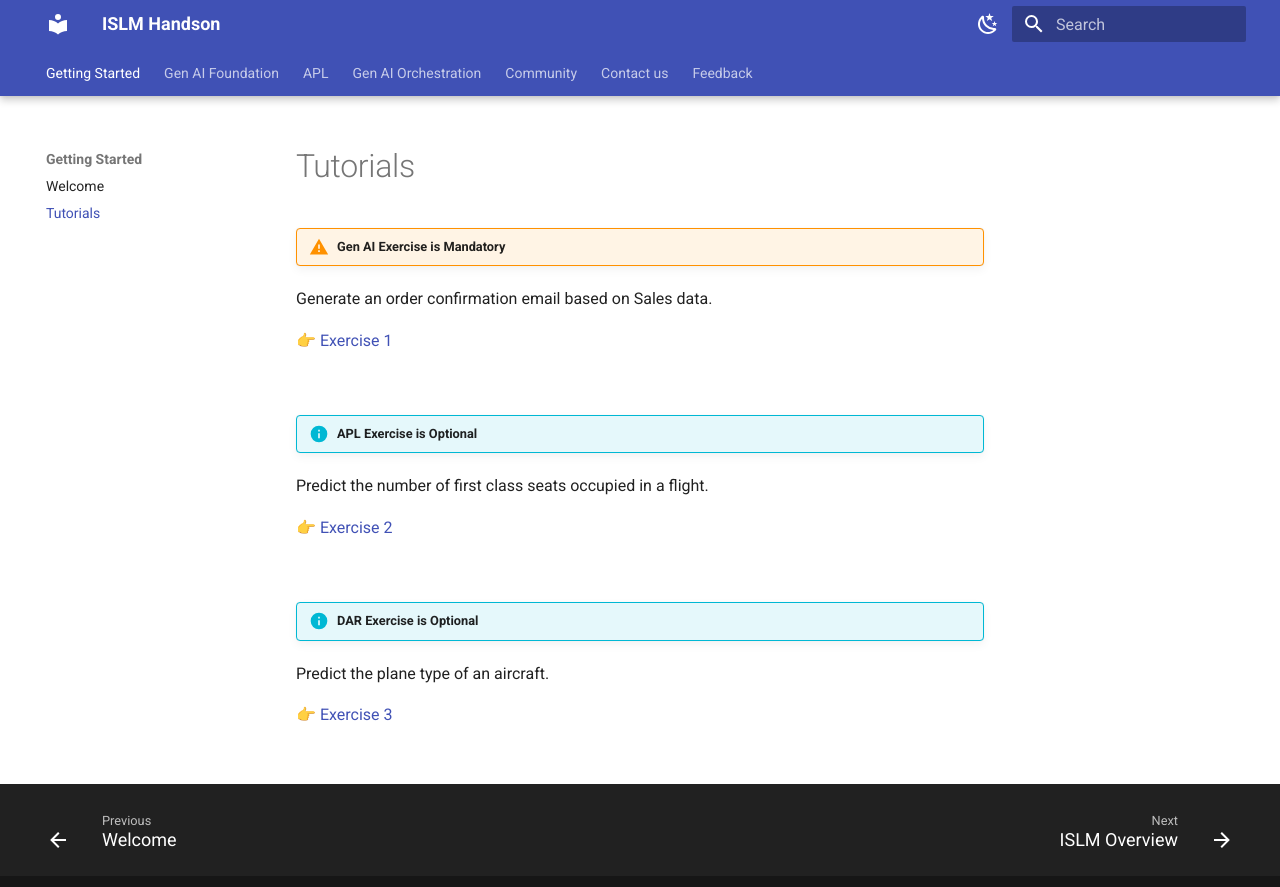
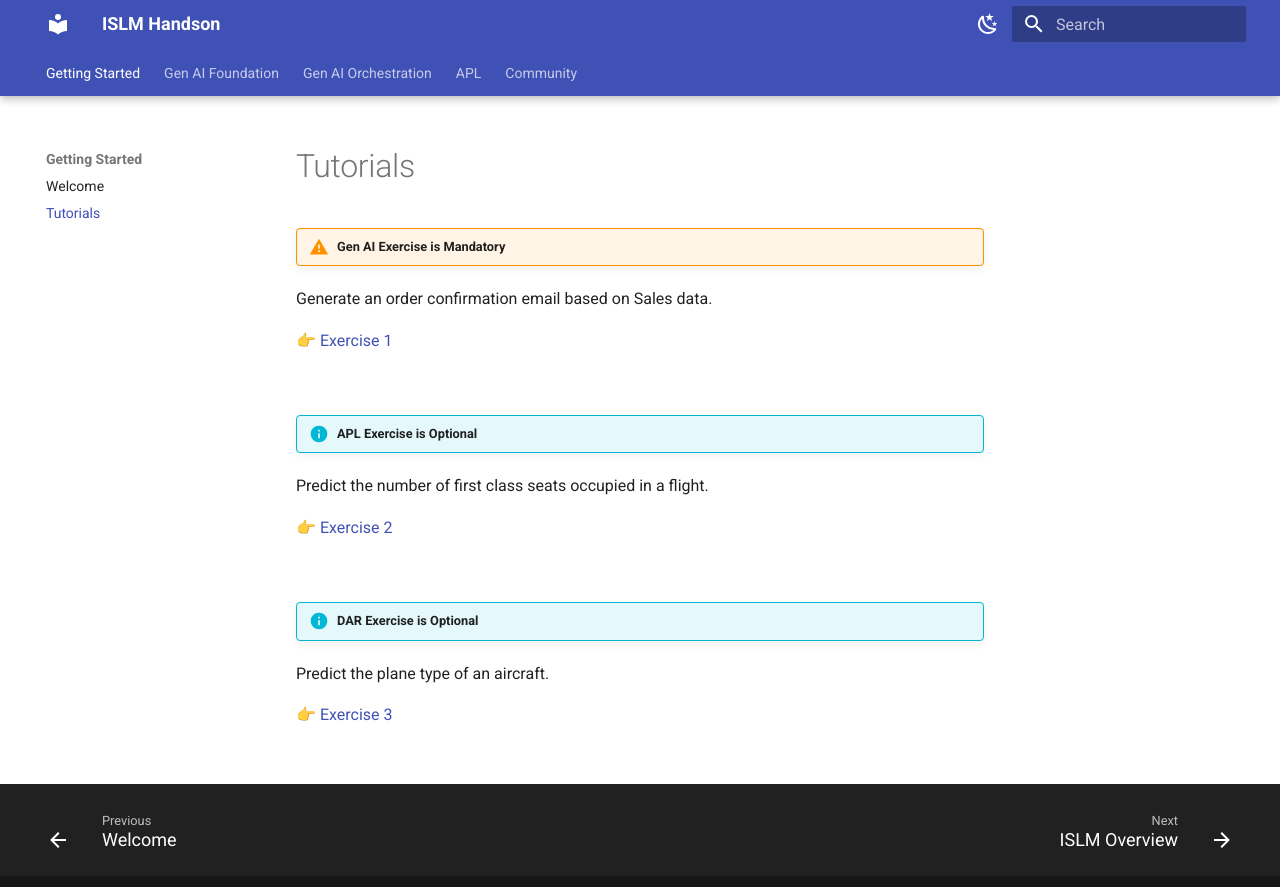
Before and after one commit to SAP-CLM-SL/ISLM, an MkDocs documentation site: the page built from docs/Gettingstarted/tutorials.md, in a window 1280 px wide. Shown: the top 887 px of the page. Built offline with MkDocs 1.6.1 and Material for MkDocs 9.7.7, drawn with Linux system fonts in a browser that asks for light colours; some of the changed lines change nothing that is shown.

Commit message:
Update mkdocs.yml

```diff
--- a/mkdocs.yml
+++ b/mkdocs.yml
@@ -49,6 +49,13 @@ nav:
       - Create Intelligent Scenario: "ISLM_with_SAPGenAI/createandpublish.md"
       - ML Operations: "ISLM_with_SAPGenAI/mloperations.md"
       - Inference: "ISLM_with_SAPGenAI/generateemail.md"
+  - Gen AI Orchestration:
+      - Overview: "Integrate-AI-into-SAPS4HANA-with-ISLM/Introduction.md"
+      - Prerequisites: "Integrate-AI-into-SAPS4HANA-with-ISLM/Prerequisites.md"
+      - Create Intelligent Scenarios: "Integrate-AI-into-SAPS4HANA-with-ISLM/CreateIntelligentScenarios.md"
+      - Operate Intelligent Scenario: "Integrate-AI-into-SAPS4HANA-with-ISLM/OperateIntelligentScenario.md"
+      - Prompt Execution: "Integrate-AI-into-SAPS4HANA-with-ISLM/PromptExecution.md"
+      - Conclusion: "Integrate-AI-into-SAPS4HANA-with-ISLM/Conclusion.md"
   - APL:
       - Overview: "ISLM_with_HANAML/overview.md"
       - Create Intelligent Scenario: "ISLM_with_HANAML/createandpublish.md"
@@ -61,20 +68,12 @@ nav:
 #      - Connect to SAP BTP: "ISLM_with_SAPAIServices_BTP/connection.md"
 #      - ML Operations: "ISLM_with_SAPAIServices_BTP/mloperations.md"
 #      - Inference: "ISLM_with_SAPAIServices_BTP/inference.md"
-  - Gen AI Orchestration:
-      - Overview: "Integrate-AI-into-SAPS4HANA-with-ISLM/Introduction.md"
-      - Prerequisites: "Integrate-AI-into-SAPS4HANA-with-ISLM/Prerequisites.md"
-      - Create Intelligent Scenarios: "Integrate-AI-into-SAPS4HANA-with-ISLM/CreateIntelligentScenarios.md"
-      - Operate Intelligent Scenario: "Integrate-AI-into-SAPS4HANA-with-ISLM/OperateIntelligentScenario.md"
-      - Prompt Execution: "Integrate-AI-into-SAPS4HANA-with-ISLM/PromptExecution.md"
-      - Conclusion: "Integrate-AI-into-SAPS4HANA-with-ISLM/Conclusion.md"
-
   - Community:
       - Blogs: "community/readme.md"
       - Videos: "community/videos.md"
 
-  - Contact us: "Contactus/readme.md"
-  - Feedback: "feedback/readme.md"
+#  - Contact us: "Contactus/readme.md"
+#  - Feedback: "feedback/readme.md"
 
 extra:
   generator: false # Hides "Made with MkDocs"
```
